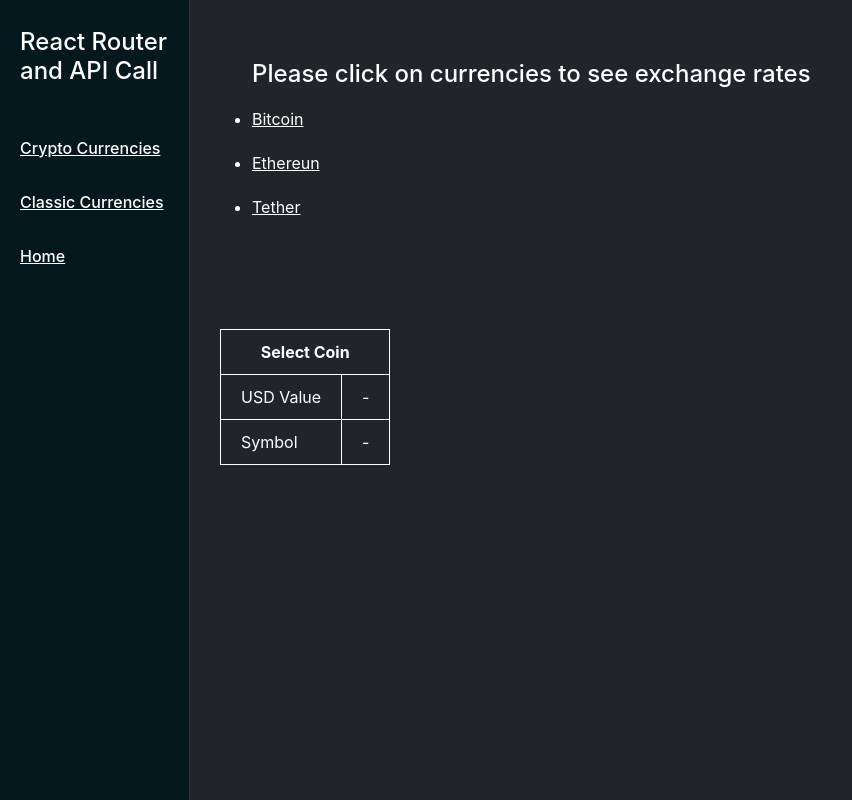
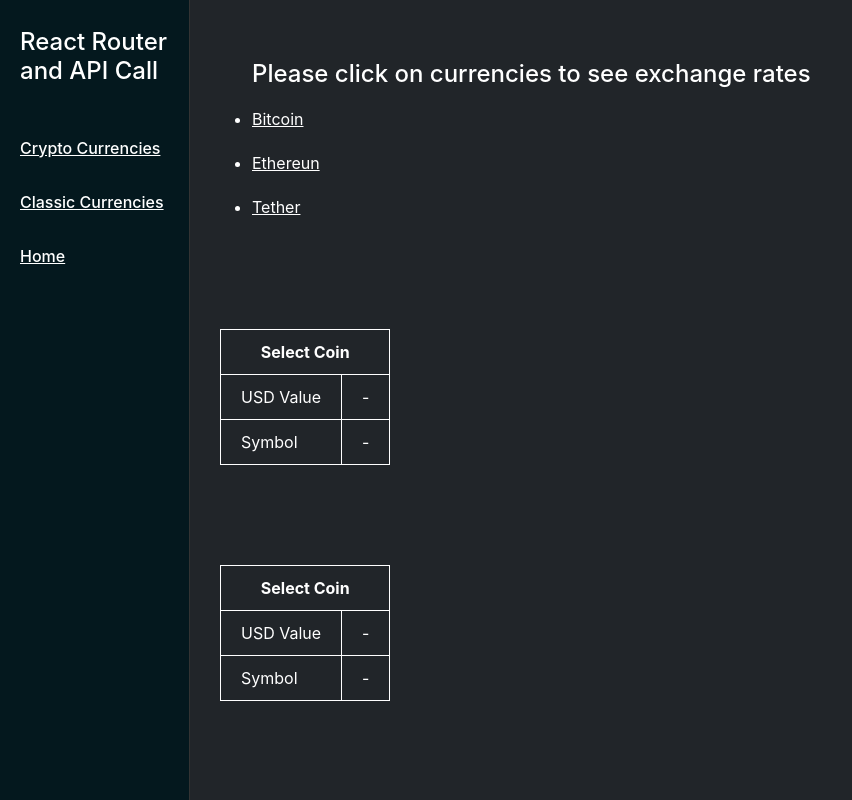
Before and after one commit to afrangulea/react-exchange-rates, a React (Create React App) app: page /crypto in a window 1280 px wide. Shown: the whole page, without its empty margins (0-852 px from the left). Built offline with nearby package versions, Linux system fonts and the light colour scheme.

Commit message:
remove unused component

```diff
--- a/src/Crypto.js
+++ b/src/Crypto.js
@@ -81,7 +81,7 @@ const Crypto = () => {
         </table>
       </div>
 
-      {/* <CryptoCoin name={"ceva"} symbol={symbol} rateUsd={rateUsd} coin={coin} /> */}
+      <CryptoCoin name={"ceva"} symbol={symbol} rateUsd={rateUsd} coin={coin} />
     </div>
   );
 };
```
